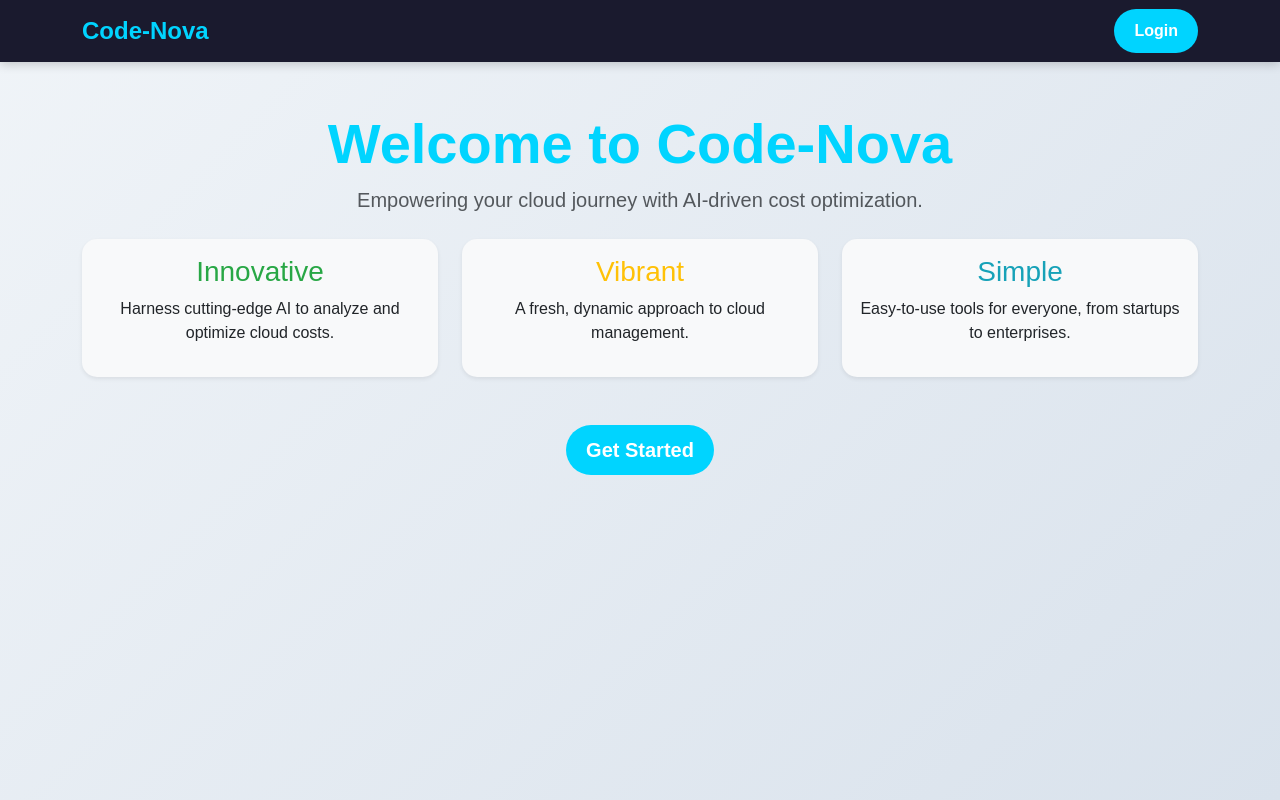
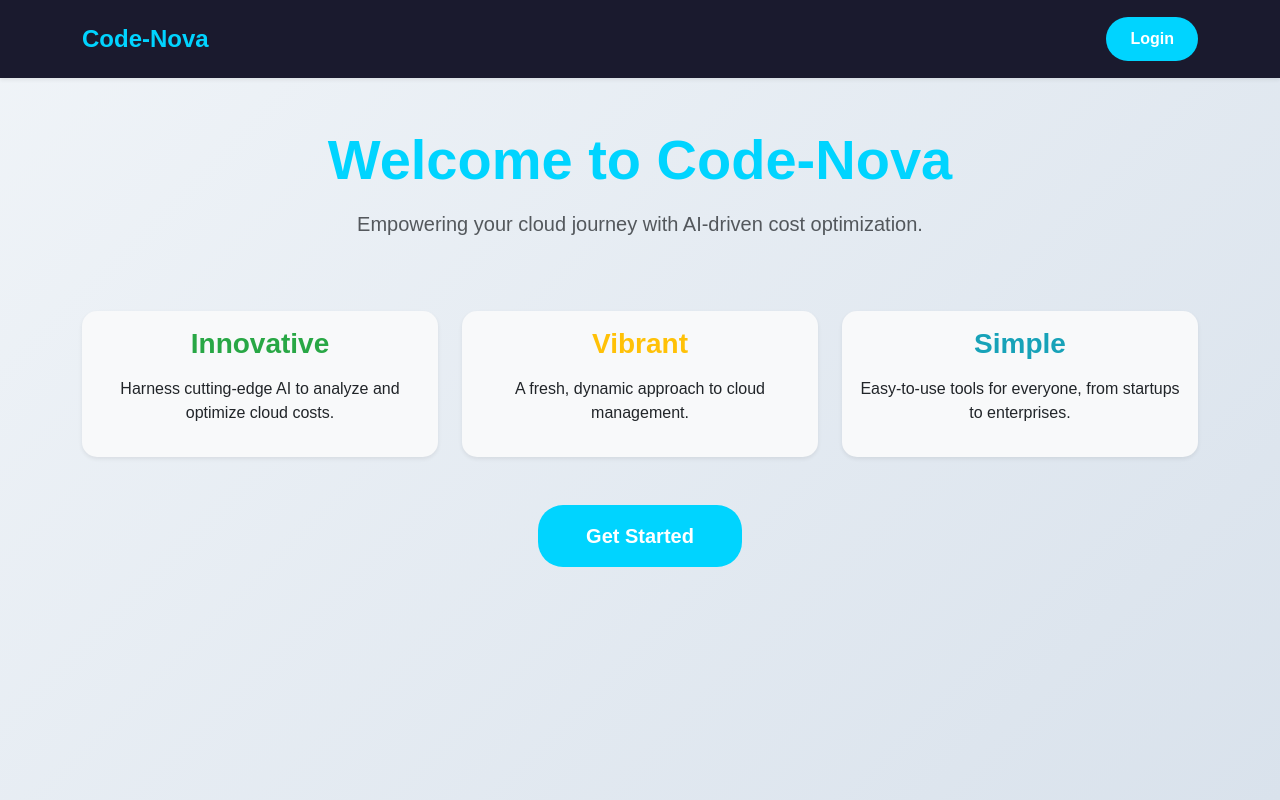
Before and after one commit to Niraj-Ramnani/CostNova, a Flask app: page / in a window 1280 px wide. Run offline with Flask 3, Linux system fonts and the light colour scheme; the visitor is signed in with stand-in values (Sample User, id 1).

Commit message:
Improved CSS

```diff
--- a/templates/index.html
+++ b/templates/index.html
@@ -7,42 +7,42 @@
     <link rel="stylesheet" href="{{ url_for('static', filename='style.css') }}">
 </head>
 <body>
-    <nav class="navbar navbar-expand-lg navbar-dark bg-dark">
-        <div class="container">
-            <a class="navbar-brand" href="/">Code-Nova</a>
-            <button class="btn btn-primary ms-auto" onclick="window.location.href='/login'">Login</button>
+    <nav class="navbar navbar-expand-lg navbar-dark bg-dark shadow-sm">
+        <div class="container py-2">
+            <a class="navbar-brand fw-bold" href="/">Code-Nova</a>
+            <button class="btn btn-primary ms-auto px-4" onclick="window.location.href='/login'">Login</button>
         </div>
     </nav>
     <div class="container mt-5 text-center">
         <h1 class="display-4 text-primary fw-bold">Welcome to Code-Nova</h1>
-        <p class="lead text-muted">Empowering your cloud journey with AI-driven cost optimization.</p>
-        <div class="row mt-4">
+        <p class="lead text-muted mt-3">Empowering your cloud journey with AI-driven cost optimization.</p>
+        <div class="row mt-5 g-4">
             <div class="col-md-4">
-                <div class="card bg-light shadow-sm">
-                    <div class="card-body">
-                        <h3 class="text-success">Innovative</h3>
-                        <p>Harness cutting-edge AI to analyze and optimize cloud costs.</p>
+                <div class="card bg-light shadow-sm h-100">
+                    <div class="card-body text-center">
+                        <h3 class="text-success fw-bold">Innovative</h3>
+                        <p class="mt-3">Harness cutting-edge AI to analyze and optimize cloud costs.</p>
                     </div>
                 </div>
             </div>
             <div class="col-md-4">
-                <div class="card bg-light shadow-sm">
-                    <div class="card-body">
-                        <h3 class="text-warning">Vibrant</h3>
-                        <p>A fresh, dynamic approach to cloud management.</p>
+                <div class="card bg-light shadow-sm h-100">
+                    <div class="card-body text-center">
+                        <h3 class="text-warning fw-bold">Vibrant</h3>
+                        <p class="mt-3">A fresh, dynamic approach to cloud management.</p>
                     </div>
                 </div>
             </div>
             <div class="col-md-4">
-                <div class="card bg-light shadow-sm">
-                    <div class="card-body">
-                        <h3 class="text-info">Simple</h3>
-                        <p>Easy-to-use tools for everyone, from startups to enterprises.</p>
+                <div class="card bg-light shadow-sm h-100">
+                    <div class="card-body text-center">
+                        <h3 class="text-info fw-bold">Simple</h3>
+                        <p class="mt-3">Easy-to-use tools for everyone, from startups to enterprises.</p>
                     </div>
                 </div>
             </div>
         </div>
-        <button class="btn btn-lg btn-primary mt-5" onclick="window.location.href='/login'">Get Started</button>
+        <button class="btn btn-lg btn-primary mt-5 px-5 py-3" onclick="window.location.href='/login'">Get Started</button>
     </div>
     <script src="https://cdn.jsdelivr.net/npm/bootstrap@5.3.3/dist/js/bootstrap.bundle.min.js"></script>
 </body>
```
